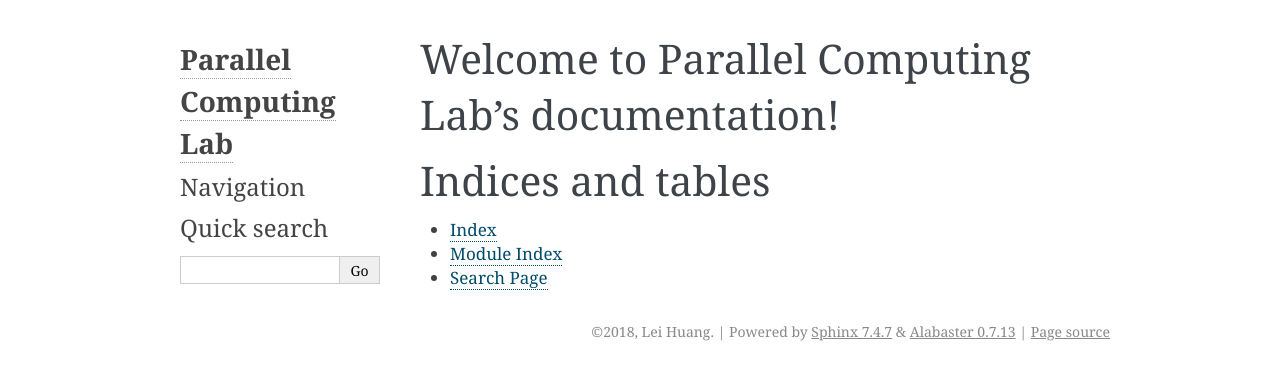
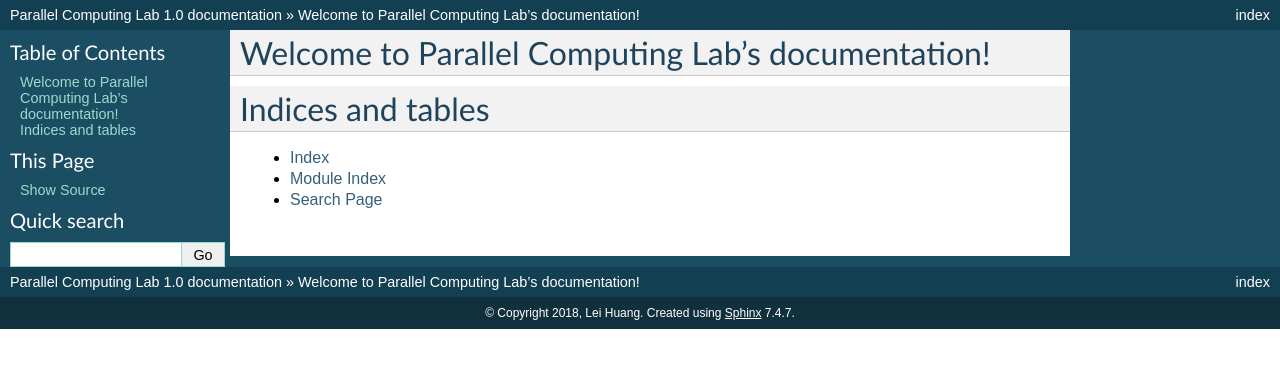
Before and after one commit to lhuang-pvamu/Parallel-Computing-Code, a Sphinx documentation site: the page built from docs/index.rst, in a window 1280 px wide. Shown: the top 380 px of the page. Built offline with Sphinx 7.4.7, drawn with Linux system fonts in a browser that asks for light colours.

```diff
--- a/docs/conf.py
+++ b/docs/conf.py
@@ -82,34 +82,82 @@
 
 # The theme to use for HTML and HTML Help pages.  See the documentation for
 # a list of builtin themes.
-#
-html_theme = 'alabaster'
+html_theme = 'default'
 
 # Theme options are theme-specific and customize the look and feel of a theme
 # further.  For a list of options available for each theme, see the
 # documentation.
-#
-# html_theme_options = {}
+#html_theme_options = {}
+
+# Add any paths that contain custom themes here, relative to this directory.
+#html_theme_path = []
+
+# The name for this set of Sphinx documents.  If None, it defaults to
+# "<project> v<release> documentation".
+#html_title = None
+
+# A shorter title for the navigation bar.  Default is the same as html_title.
+#html_short_title = None
+
+# The name of an image file (relative to this directory) to place at the top
+# of the sidebar.
+#html_logo = None
+
+# The name of an image file (within the static path) to use as favicon of the
+# docs.  This file should be a Windows icon file (.ico) being 16x16 or 32x32
+# pixels large.
+#html_favicon = None
 
 # Add any paths that contain custom static files (such as style sheets) here,
 # relative to this directory. They are copied after the builtin static files,
 # so a file named "default.css" will overwrite the builtin "default.css".
 html_static_path = ['_static']
 
-# Custom sidebar templates, must be a dictionary that maps document names
-# to template names.
-#
-# This is required for the alabaster theme
-# refs: http://alabaster.readthedocs.io/en/latest/installation.html#sidebars
-html_sidebars = {
-    '**': [
-        'about.html',
-        'navigation.html',
-        'relations.html',  # needs 'show_related': True theme option to display
-        'searchbox.html',
-        'donate.html',
-    ]
-}
+# Add any extra paths that contain custom files (such as robots.txt or
+# .htaccess) here, relative to this directory. These files are copied
+# directly to the root of the documentation.
+#html_extra_path = []
+
+# If not '', a 'Last updated on:' timestamp is inserted at every page bottom,
+# using the given strftime format.
+#html_last_updated_fmt = '%b %d, %Y'
+
+# If true, SmartyPants will be used to convert quotes and dashes to
+# typographically correct entities.
+#html_use_smartypants = True
+
+# Custom sidebar templates, maps document names to template names.
+#html_sidebars = {}
+
+# Additional templates that should be rendered to pages, maps page names to
+# template names.
+#html_additional_pages = {}
+
+# If false, no module index is generated.
+#html_domain_indices = True
+
+# If false, no index is generated.
+#html_use_index = True
+
+# If true, the index is split into individual pages for each letter.
+#html_split_index = False
+
+# If true, links to the reST sources are added to the pages.
+#html_show_sourcelink = True
+
+# If true, "Created using Sphinx" is shown in the HTML footer. Default is True.
+#html_show_sphinx = True
+
+# If true, "(C) Copyright ..." is shown in the HTML footer. Default is True.
+#html_show_copyright = True
+
+# If true, an OpenSearch description file will be output, and all pages will
+# contain a <link> tag referring to it.  The value of this option must be the
+# base URL from which the finished HTML is served.
+#html_use_opensearch = ''
+
+# This is the file name suffix for HTML files (e.g. ".xhtml").
+#html_file_suffix = None
 
 
 # -- Options for HTMLHelp output ------------------------------------------
```
